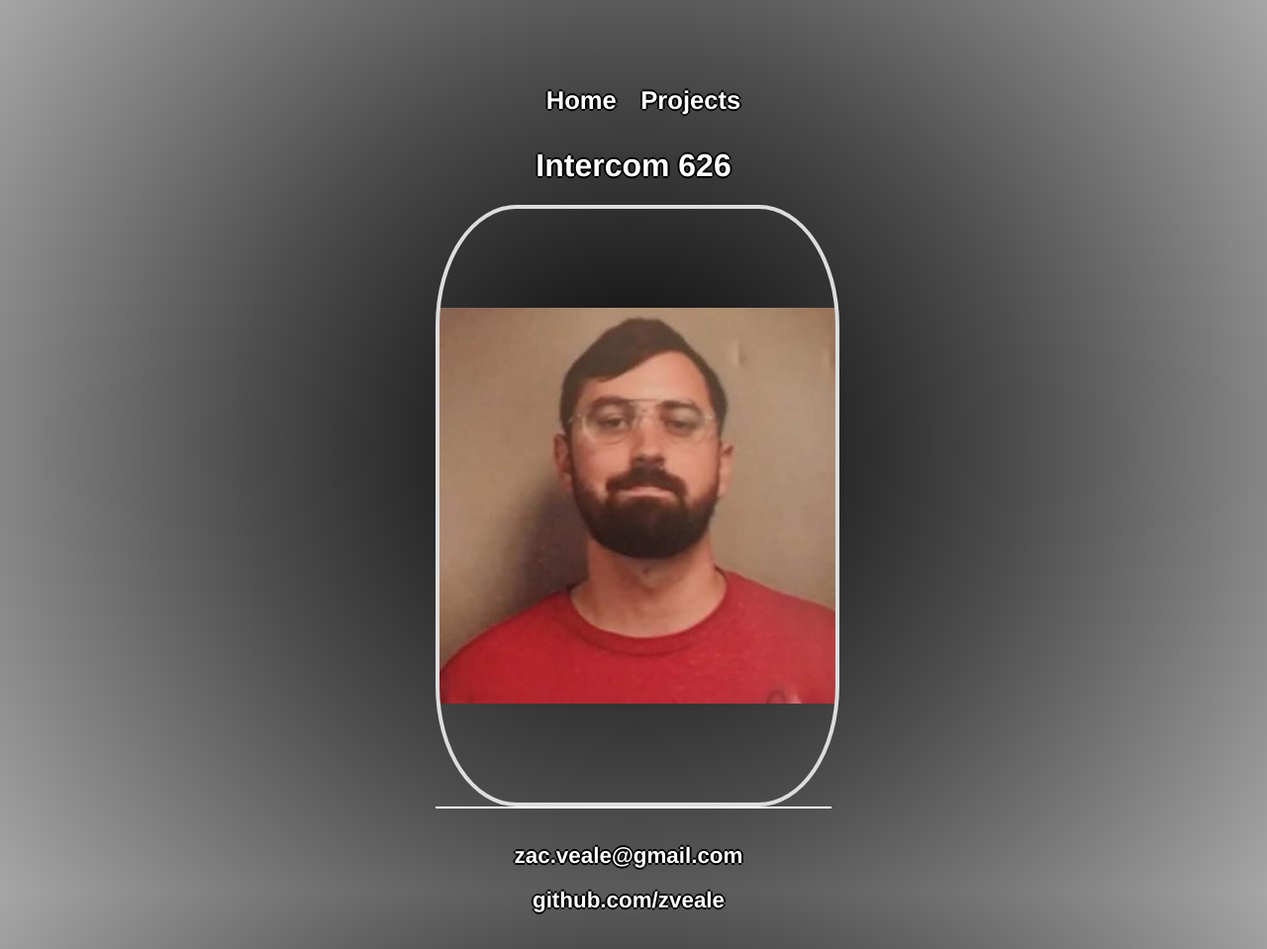
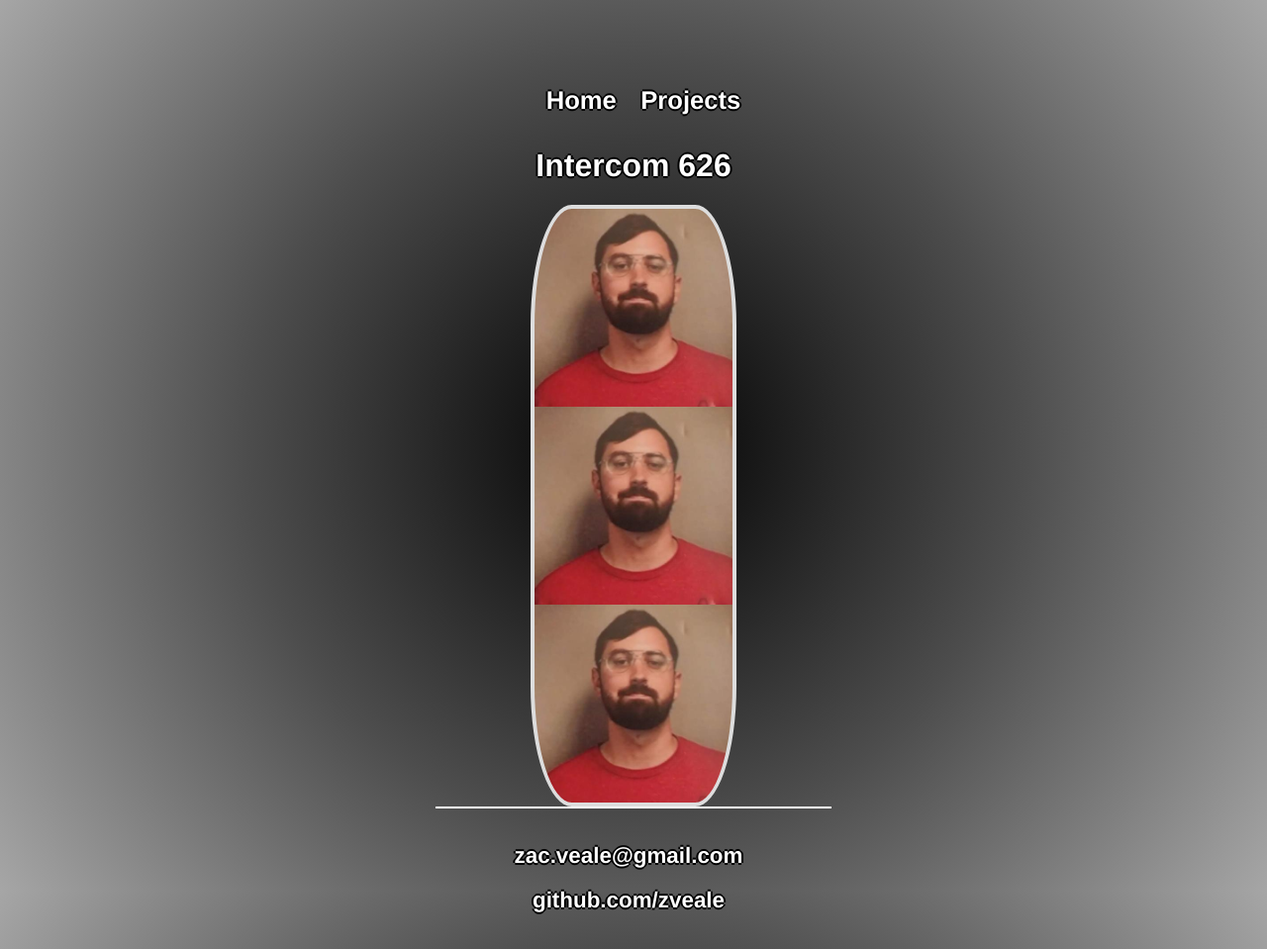
Before and after one commit to zveale/zveale.github.io, a Jekyll site: the page built from projects/index.html, in a window 1280 px wide. Shown: the whole page at 99% size. Built offline with Jekyll 4.4.1, drawn with Linux system fonts in a browser that asks for light colours.

Commit message:
Update main.css

```diff
--- a/css/main.css
+++ b/css/main.css
@@ -20,7 +20,6 @@ body {
 .container .intercomPhoto {
 	width: 800px;
 	height: 600px;
-	background-repeat: no-repeat;
 	background-image: url("/assets/ProfilePhoto.png");
 	background-size: 100%;
 	background-position: center;
@@ -28,7 +27,7 @@ body {
 	border-radius: 20%;
 	margin-left: auto;
     margin-right: auto;
-    width: 100%;
+    width: 50%;
 }
 nav ul {
     font-family:'Helvetica', 'Arial', 'Sans-Serif';
```
